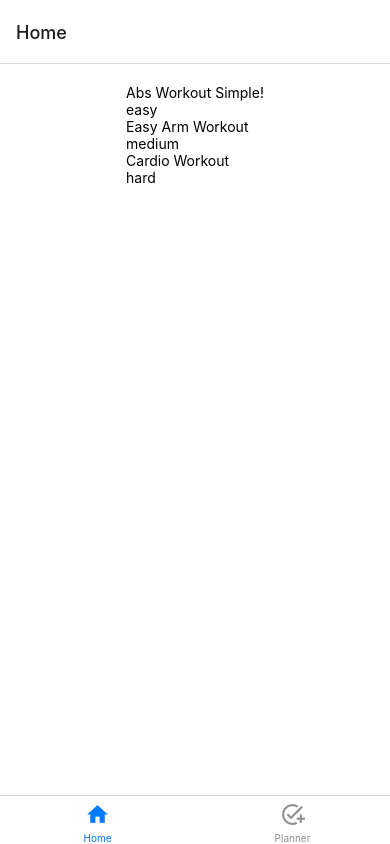
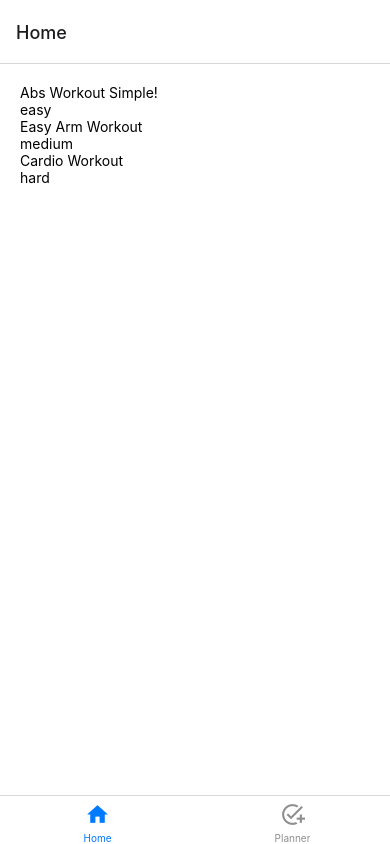
Before and after one commit to jbdura/workout-app, a React Native app: screen /Home in a window 390 px wide. Built offline with nearby package versions, Linux system fonts and the light colour scheme.

Commit message:
Changed padding

```diff
--- a/src/screens/HomeScreen.tsx
+++ b/src/screens/HomeScreen.tsx
@@ -36,7 +36,6 @@ const styles = StyleSheet.create({
     flex: 1,
     padding: 20,
     backgroundColor: '#fff',
-    alignItems: 'center',
     justifyContent: 'center',
   },
 });
```
